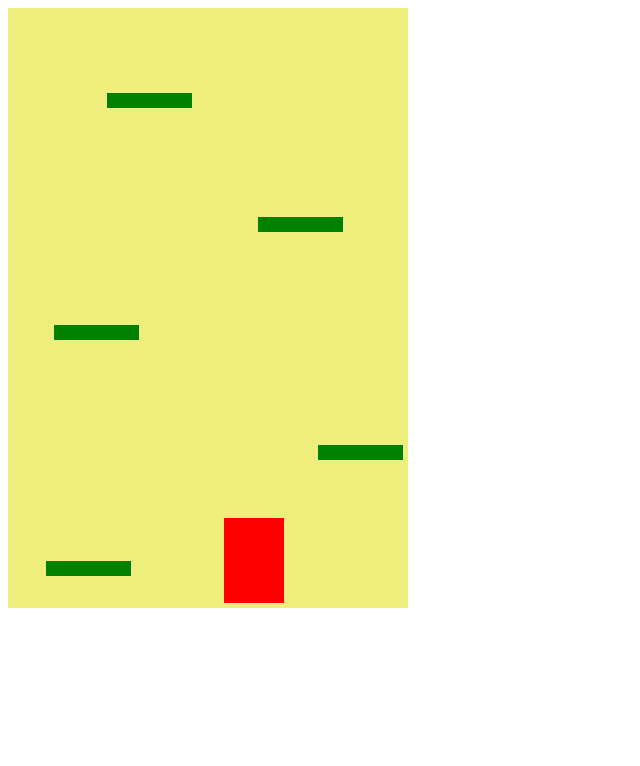
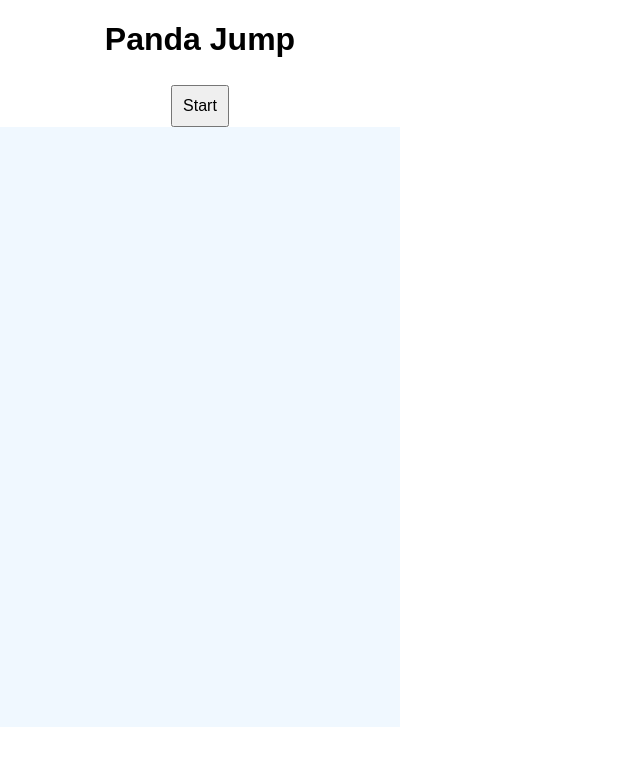
Before and after one commit to MaykaS/DoodleJump, a plain HTML site: page src/index.html in a window 1280 px wide. Shown: the whole page, without its empty margins (0-640 px from the left). Drawn offline with Linux system fonts and the light colour scheme.

Commit message:
added panda, closing up

```diff
--- a/src/index.html
+++ b/src/index.html
@@ -4,12 +4,13 @@
         <meta charset="UTF-8">
         <title>Doodle Jump</title>
         <link rel="stylesheet" href = 'style.css'></link>
-
-
     </head>
     <body>
-
+        <div class="container">
+        <h1 class="title">Panda Jump</h1>
+        <button id="startButton" class="start-button">Start</button>
         <div class="grid"></div>
         <script src="script.js" charset="UTF-8"></script>
+        </div>
     </body>
 </html>
--- a/src/script.js
+++ b/src/script.js
@@ -1,11 +1,15 @@
 //grab grid
 const grid = document.querySelector('.grid');
 const doodler = document.createElement('div');
+const startButton = document.getElementById('startButton');
+const restartButton = document.getElementById('restartButton');
+
+
 let doodlerLeftSpace = 50;
-let startPoint = 100;
+let startPoint=150;
 let doodlerBottomSpace =startPoint;
 let platformCount = 5;
-let platforms = [];
+let platforms=[];
 let isGameOver=false;
 let upTimerId;
 let downTimerId;
@@ -95,7 +99,7 @@ function fall(){
         platforms.forEach(platform =>{
             if(doodlerBottomSpace>=platform.bottom &&
                 doodlerBottomSpace<=(platform.bottom+15) &&
-                (doodlerLeftSpace + 60) >=platform.left &&
+                (doodlerLeftSpace + 70) >=platform.left &&
                 doodlerLeftSpace <= (platform.left +85) && !isJumping){
                     console.log("Pew Landed");
                     startPoint = doodlerBottomSpace; //override
@@ -113,10 +117,14 @@ function gameOver(){
         grid.removeChild(grid.firstChild);
     }
     grid.innerHTML = score;
+    startButton.style.display='block';
+    startButton.style.position= 'center';
+
     clearInterval(upTimerId);
     clearInterval(downTimerId);
     clearInterval(leftTimerId);
     clearInterval(rightTimerId);
+
 }
 
 function control(event){
@@ -148,7 +156,7 @@ function moveRight(){
     isGoingLeft=false;
     isGoingRight=true;
     rightTimerId=setInterval(function(){
-        if(doodlerLeftSpace<=(400-60)){ //grid.width - doodler.width
+        if(doodlerLeftSpace<=(400-70)){ //grid.width - doodler.width
             doodlerLeftSpace+=5;
             doodler.style.left=doodlerLeftSpace+'px';
         }else moveLeft();
@@ -168,24 +176,34 @@ function start(){
         setInterval(movePlatforms,30); //constantly move
         jump();
         document.addEventListener('keyup',control); //key control
+        startButton.style.display='none';
+    }else{
+        // Reset game state
+        isGameOver = false;
+        doodlerLeftSpace = 50;
+        startPoint = 150;
+        platforms = [];
+        score = 0;
+        grid.innerHTML = ''; // Clear grid
+
     }
 
 }
-start(); //attach to button
+startButton.addEventListener('click',start);
 
 /**
  * Add-ons =
- *  button to start
- *  platforms within the grid
+ *  (V) button to start
+ *  (V) platforms within the grid
  *  (V) doodle jump
  *  (V) doodle fall
  *  (V) if fall on latform jump again
  *  (V) game over
- *  score
- *  always adding platforms
+ *  (V) score
+ *  (V) always adding platforms
  *  (V) start on platform
  *  (V) controle left
  *  (V) controle right
- * remove hardocoded things
+ * start button in the middle on restart
  *
  */
--- a/src/style.css
+++ b/src/style.css
@@ -1,16 +1,48 @@
+
+body {
+    margin: 0;
+    padding: 0;
+    font-family: Arial, sans-serif;
+    text-align: center;
+}
+
+.container {
+    position: relative;
+    width: 400px;
+    height: 600px;
+}
+
+.start-button {
+    margin-top: 5px;
+    padding: 10px 10px;
+    font-size: 1em;
+    cursor: pointer;
+    position: center;
+
+}
+
 .grid{
     width: 400px;
     height: 600px;
-    background-color: rgb(238, 238, 124);
+    background-color: aliceblue;
     position: relative;
     font-size: 50px;
     text-align: center;
 }
 
+.score {
+    position: absolute;
+    top: 10px;
+    right: 10px;
+    font-size: 1.2em;
+    color: #333;
+}
+
 .doodler{
-    width: 60px;
+    width: 70px;
     height: 85px;
-    background-color: red;
+    background-image: url('../img/panda.jpeg');
+    background-size: cover;
     position: absolute;
     bottom: 100px;
     left: 50px;
```
Also changed, not shown: img/grid.jpg (added), img/panda.jpeg (added).
